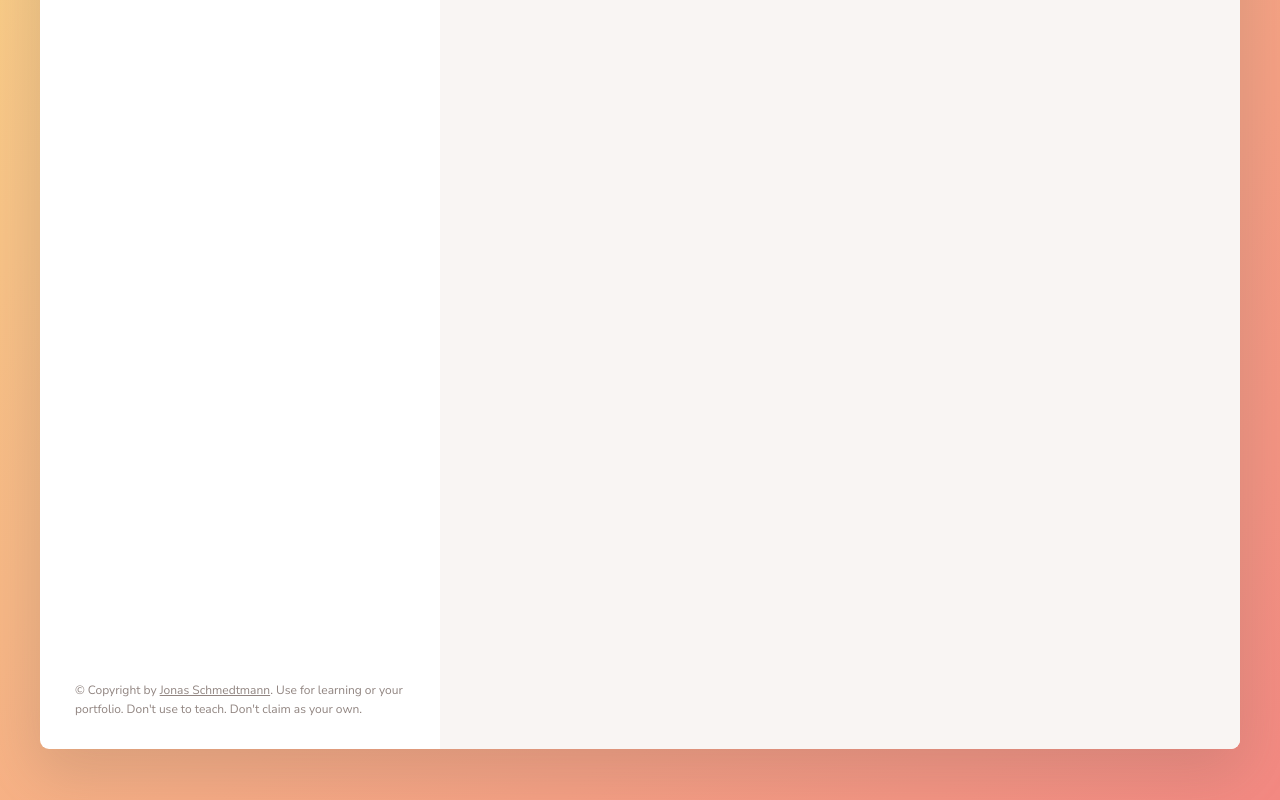
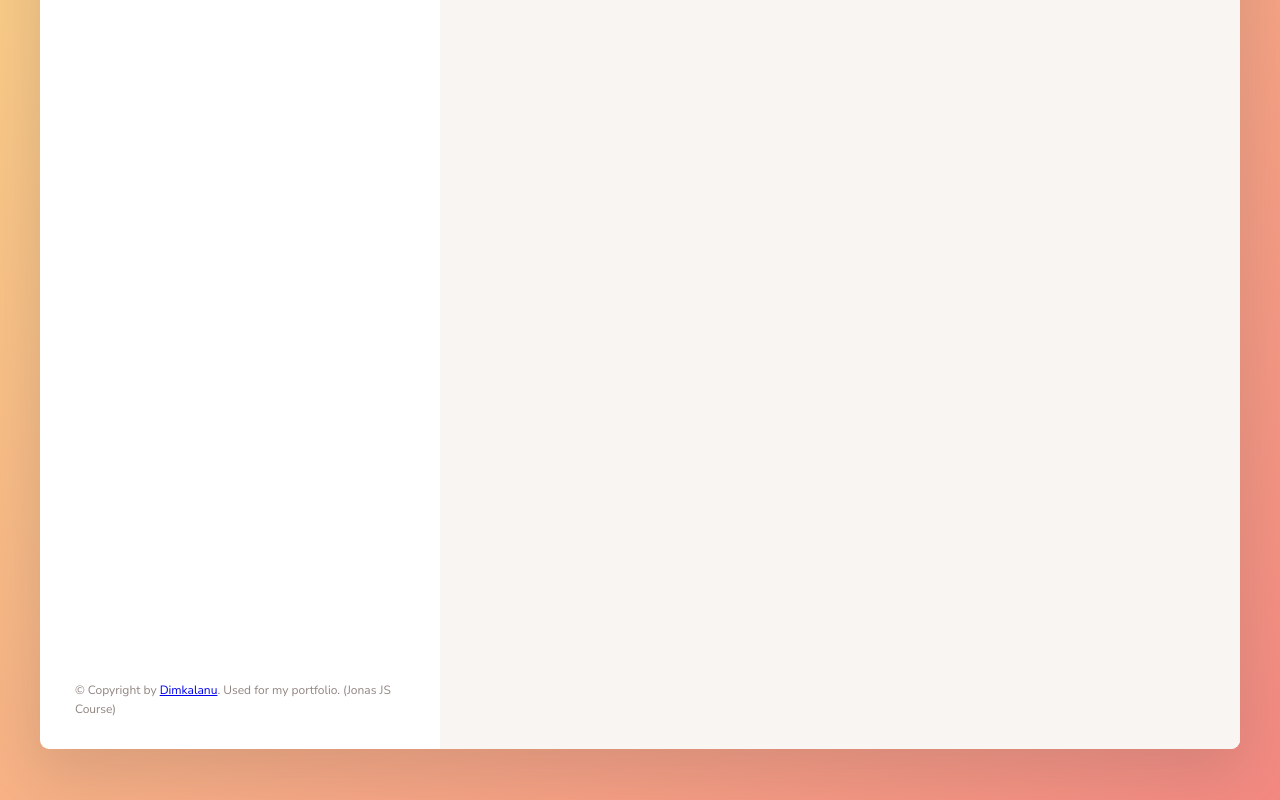
Before and after one commit to DumitruButnari/forkify_project, a website built with Parcel: page index.html in a window 1280 px wide. Shown: the part 472-1272 px from the top of the page. Built offline with nearby package versions, Linux system fonts and the light colour scheme.

Commit message:
Final improvements and changing some libraries used

```diff
--- a/index.html
+++ b/index.html
@@ -78,12 +78,11 @@
         <p class="copyright">
           &copy; Copyright by
           <a
-            class="twitter-link"
+            class="linkedin"
             target="_blank"
-            href="https://twitter.com/jonasschmedtman"
-            >Jonas Schmedtmann</a
-          >. Use for learning or your portfolio. Don't use to teach. Don't claim
-          as your own.
+            href="https://www.linkedin.com/in/dumitrubutnaridoxadeo/"
+            >Dimkalanu</a
+          >. Used for my portfolio. (Jonas JS Course)
         </p>
       </div>
 
--- a/package.json
+++ b/package.json
@@ -2,9 +2,10 @@
   "name": "forkify",
   "version": "1.0.0",
   "description": "Recipe application",
+  "default": "index.html",
   "scripts": {
     "start": "parcel index.html",
-    "build": "parcel build index.html"
+    "build": "parcel build index.html --dist-dir ./dist"
   },
   "author": "Dumitru Butnari",
   "license": "ISC",
@@ -16,6 +17,7 @@
   "dependencies": {
     "core-js": "^3.27.2",
     "fractional": "^1.0.0",
+    "fracty": "^1.0.11",
     "regenerator-runtime": "^0.13.11",
     "sass": "^1.57.1"
   }
--- a/src/js/views/recipeView.js
+++ b/src/js/views/recipeView.js
@@ -1,5 +1,5 @@
 import icons from '../../img/icons.svg';
-import { Fraction } from 'fractional';
+import fracty from "fracty"
 import View from './View';
 
 class RecipeView extends View {
@@ -102,7 +102,7 @@ class RecipeView extends View {
                   <use href="${icons}#icon-check"></use>
                 </svg>
                 <div class="recipe__quantity">${
-                  ing.quantity ? new Fraction(ing.quantity).toString() : ''
+                  ing.quantity ? fracty(ing.quantity).toString() : ''
                 }</div>
                 <div class="recipe__description">
                   <span class="recipe__unit">${ing.unit}</span>
```
Also changed, not shown: 1 other file.
